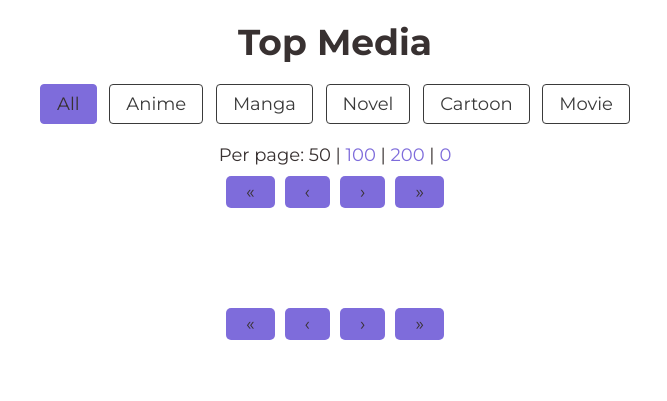
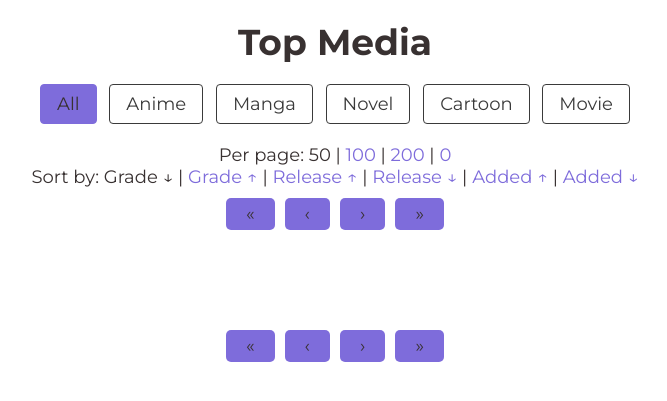
Before and after one commit to NackiE23/MyAnimeList, a Flask app: page /media/top_list in a window 1280 px wide. Shown: the part 99-500 px from the top of the page, without its empty margins (305-972 px from the left). Run offline with Flask 3, Linux system fonts and the light colour scheme; data that the repository does not hold is empty; parts of the project's set-up code (start-up, migrations or seed data) failed here and were passed over.

Commit message:
Add sorting options to top_list page

```diff
--- a/site_package/blueprints/media/routes.py
+++ b/site_package/blueprints/media/routes.py
@@ -86,9 +86,24 @@ def top_list(media_type=None):
     per_page = int(request.args.get('per_page', 50))
     media_count = media.count()
 
+    # Ordering
+    sorting = request.args.get('sort', 'grade_down')
+    if sorting == "grade_up":
+        media = media.order_by(Media.grade.asc())
+    elif sorting == "release_up":
+        media = media.order_by(Media.release.asc())
+    elif sorting == "release_down":
+        media = media.order_by(Media.release.desc())
+    elif sorting == "added_up":
+        media = media.order_by(Media.added.asc())
+    elif sorting == "added_down":
+        media = media.order_by(Media.added.desc())
+    else:
+        media = media.order_by(Media.grade.desc())
+
     context = {
         'title': f"Top List {media_type.capitalize() if media_type else ''}",
-        'medias': media.order_by(Media.grade.desc()).paginate(
+        'medias': media.paginate(
             page=page, per_page=per_page, error_out=False
         ),
         'media_type': media_type,
--- a/site_package/templates/media/top_list.html
+++ b/site_package/templates/media/top_list.html
@@ -26,6 +26,31 @@
         {% endfor %}
     </div>
 
+    <div>
+        Sort by:
+        {% set current_sort = request.args.get('sort', 'grade_down') %}
+        {% set sort_options = {
+            'grade_down': 'Grade ↓',
+            'grade_up': 'Grade ↑',
+            'release_up': 'Release ↑',
+            'release_down': 'Release ↓',
+            'added_up': 'Added ↑',
+            'added_down': 'Added ↓'
+        } %}
+        {% for key, label in sort_options.items() %}
+            {% if current_sort == key %}
+                {{ label }}
+            {% else %}
+                {% if media_type %}
+                    <a href="{{ url_for('media_bp.top_list', media_type=media_type, per_page=per_page, sort=key, page=1) }}">{{ label }}</a>
+                {% else %}
+                    <a href="{{ url_for('media_bp.top_list', per_page=per_page, sort=key, page=1) }}">{{ label }}</a>
+                {% endif %}
+            {% endif %}
+            {% if not loop.last %} | {% endif %}
+        {% endfor %}
+    </div>
+
     {% include "media/parts/top_list_pages.html" %}
 
     <div class="anime_list">
```
